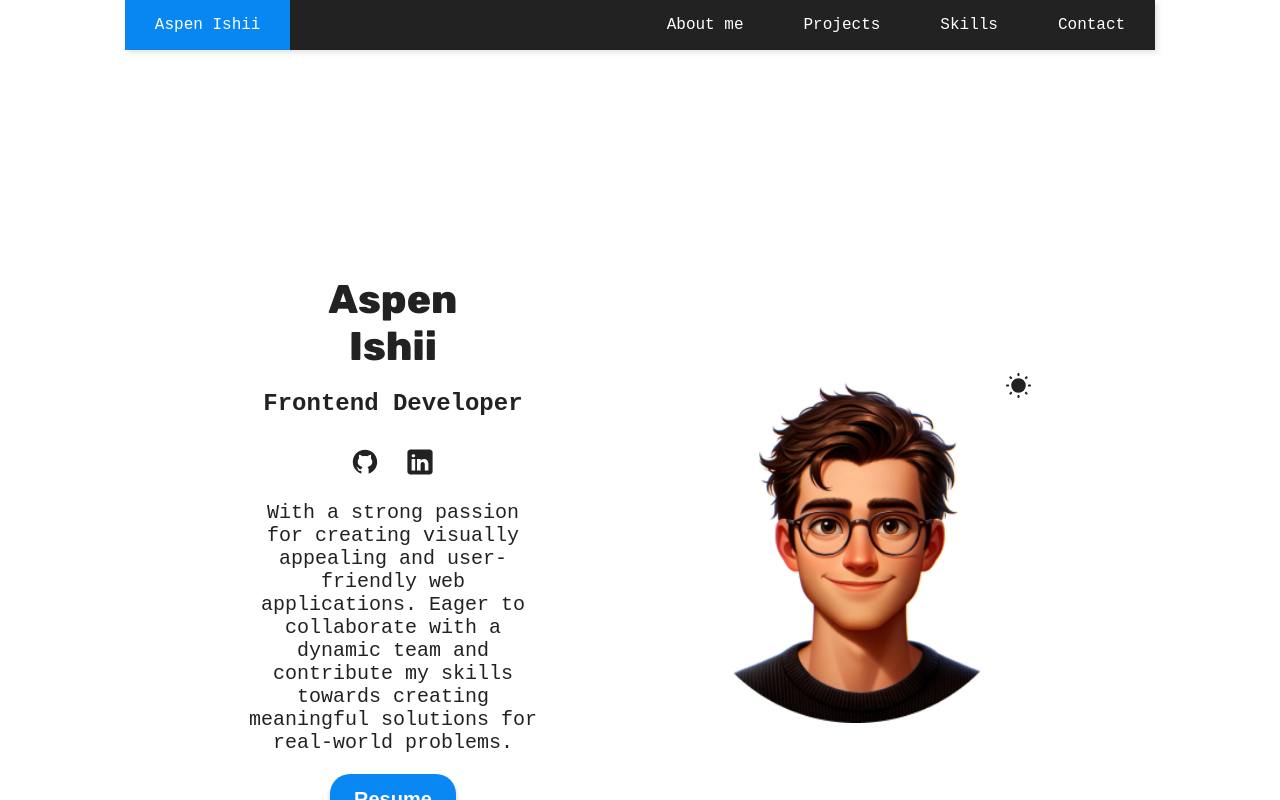
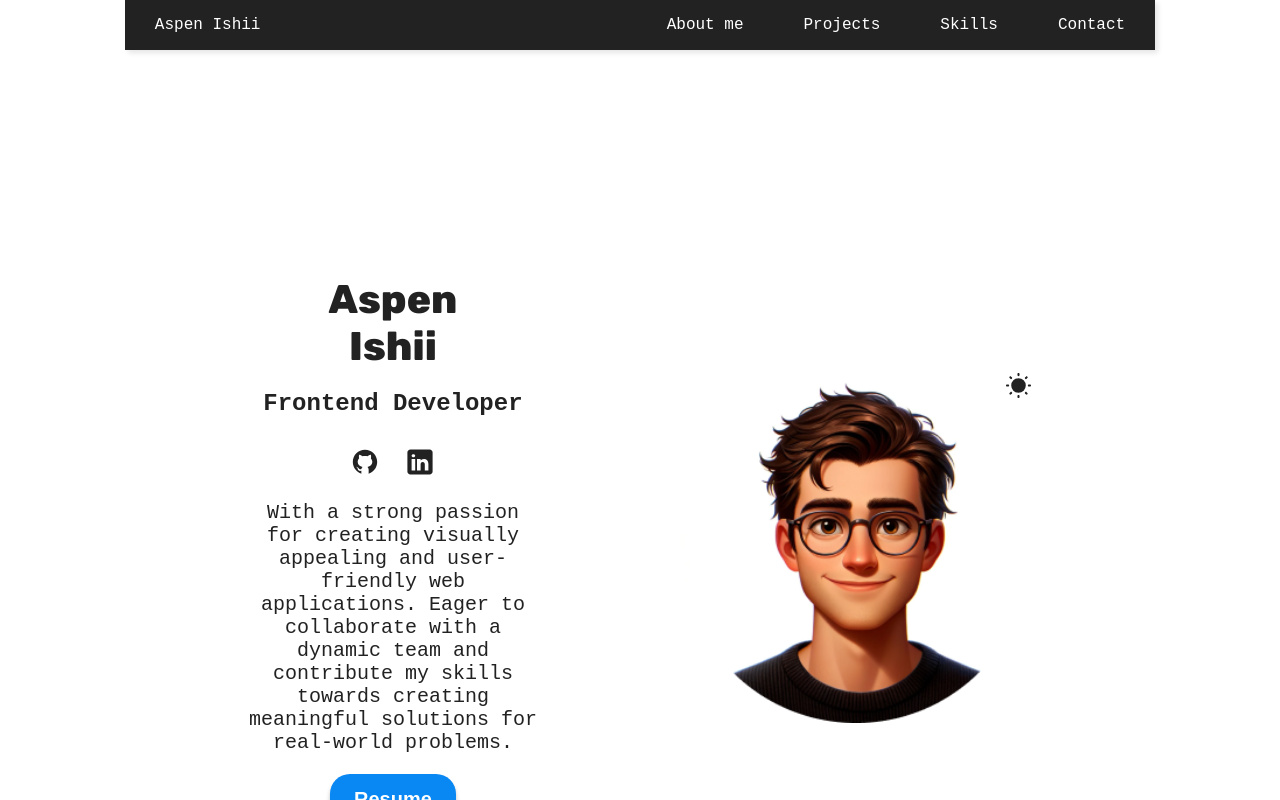
Before and after one commit to Aspen-Ishii/Portfolio-, a React (Vite) app: page / in a window 1280 px wide. In both pictures the pointer is over the link "Aspen Ishii". Shown: the top 800 px of the page. Built offline with nearby package versions, Linux system fonts and the light colour scheme.

Commit message:
fix highlight hover of first element in Nav bar

```diff
--- a/src/sections/Navbar/NavStyles.module.css
+++ b/src/sections/Navbar/NavStyles.module.css
@@ -39,6 +39,11 @@ nav a {
 nav a:hover {
     background-color: #0887F2;
 }
+
+/* Override hover effect for the first list item */
+nav li:first-child a:hover {
+    background-color: initial;
+  }
 
 nav li:first-child{
     margin-right: auto;
```
